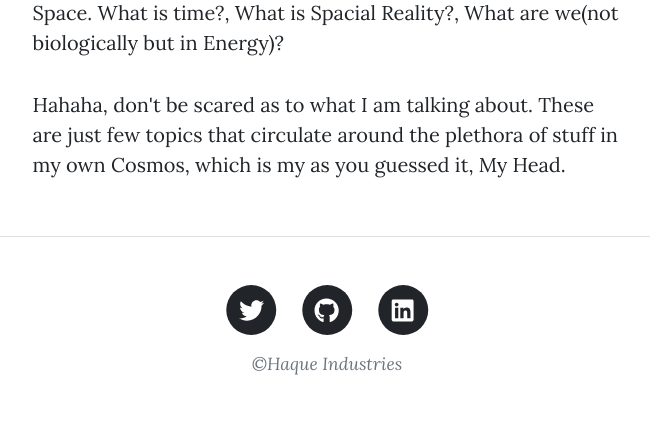
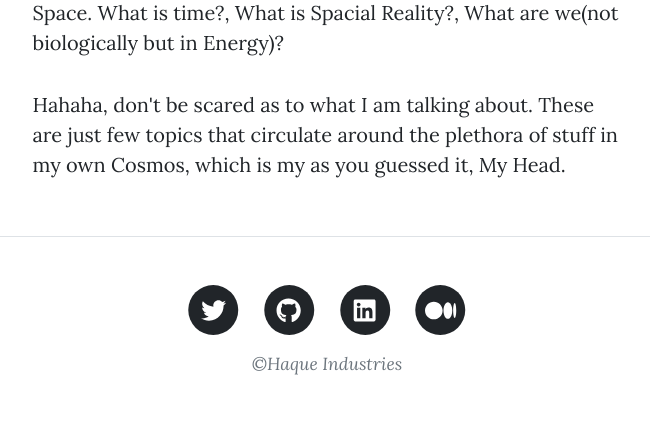
Before and after one commit to rakibulhaque9954/blog_remastered, a Flask app: page /blog/about in a window 1280 px wide. Shown: the part 796-1222 px from the top of the page, without its empty margins (313-963 px from the left). Run offline with Flask 3, Linux system fonts and the light colour scheme; some libraries are stand-ins or nearby versions.

Commit message:
Update footer.html add medium button

```diff
--- a/templates/footer.html
+++ b/templates/footer.html
@@ -28,6 +28,15 @@
                   </span>
                   </a>
                </li>
+               <li class="list-inline-item">
+                 <a href="https://medium.com/@rakibulhaque9954" target="_blank">
+                   <span class="fa-stack fa-lg">
+                     <i class="fas fa-circle fa-stack-2x"></i>
+                     <i class="fab fa-medium fa-stack-1x fa-inverse"></i>
+                   </span>
+                 </a>
+               </li>
+
             </ul>
             <div class="small text-center text-muted fst-italic">©Haque Industries</div>
          </div>
```
